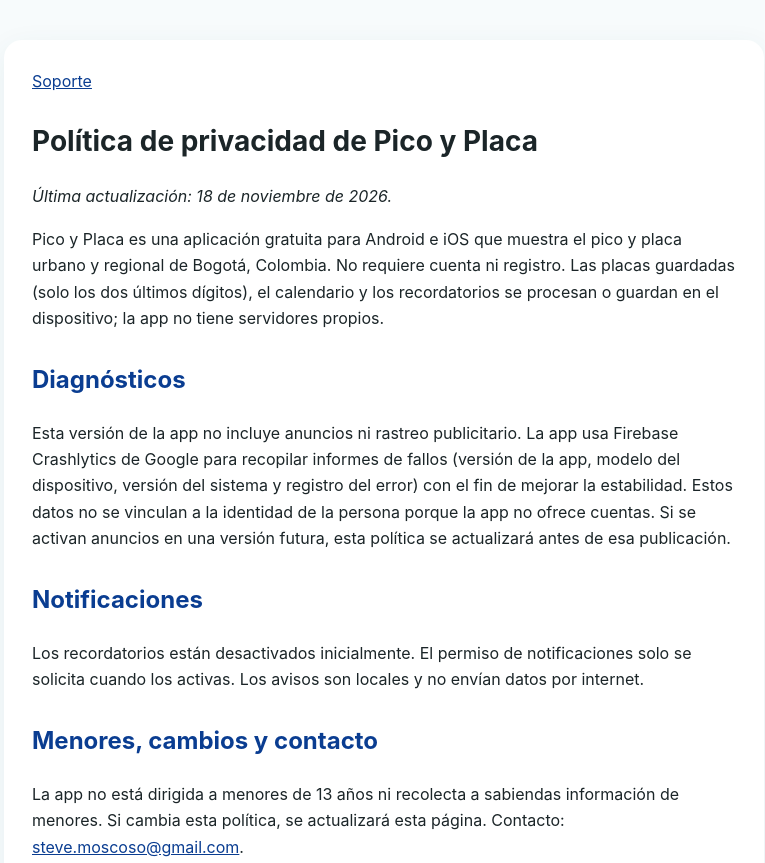
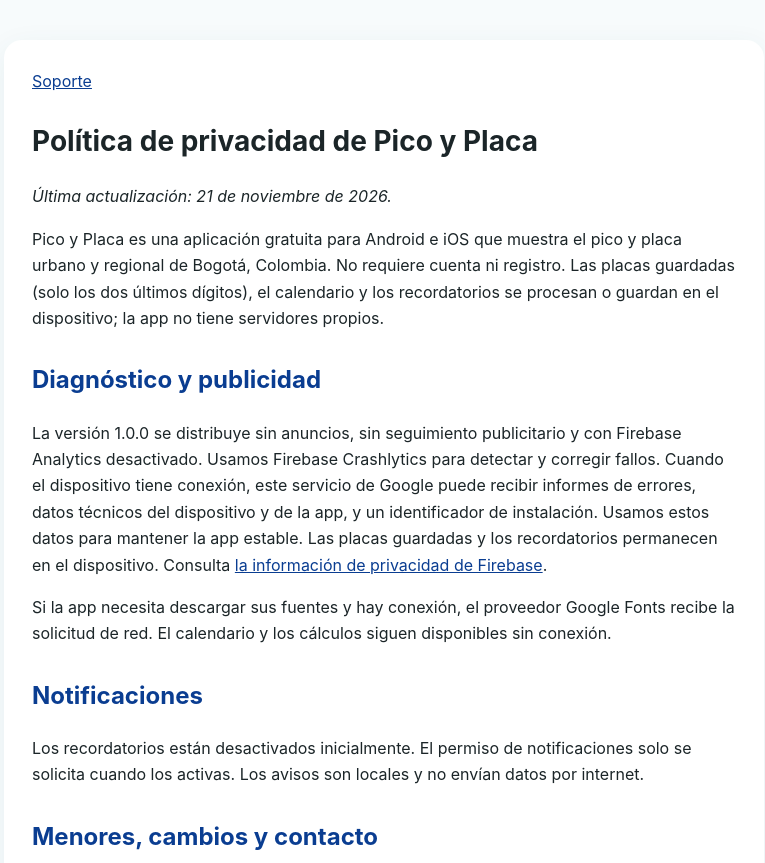
Before and after one commit to steveazul87/pico-placa-privacy, a plain HTML site: page index.html in a window 1280 px wide. Shown: the top 863 px of the page, without its empty margins (256-1021 px from the left). Drawn offline with Linux system fonts and the light colour scheme.

Commit message:
Describe the ad-free Pico y Placa launch

```diff
--- a/index.html
+++ b/index.html
@@ -12,10 +12,11 @@ body{font-family:-apple-system,BlinkMacSystemFont,"Segoe UI",Roboto,sans-serif;m
 <body><main>
 <nav><a href="support.html">Soporte</a></nav>
 <h1>Política de privacidad de Pico y Placa</h1>
-<p><em>Última actualización: 18 de noviembre de 2026.</em></p>
+<p><em>Última actualización: 21 de noviembre de 2026.</em></p>
 <p>Pico y Placa es una aplicación gratuita para Android e iOS que muestra el pico y placa urbano y regional de Bogotá, Colombia. No requiere cuenta ni registro. Las placas guardadas (solo los dos últimos dígitos), el calendario y los recordatorios se procesan o guardan en el dispositivo; la app no tiene servidores propios.</p>
-<h2>Diagnósticos</h2>
-<p>Esta versión de la app no incluye anuncios ni rastreo publicitario. La app usa Firebase Crashlytics de Google para recopilar informes de fallos (versión de la app, modelo del dispositivo, versión del sistema y registro del error) con el fin de mejorar la estabilidad. Estos datos no se vinculan a la identidad de la persona porque la app no ofrece cuentas. Si se activan anuncios en una versión futura, esta política se actualizará antes de esa publicación.</p>
+<h2>Diagnóstico y publicidad</h2>
+<p>La versión 1.0.0 se distribuye sin anuncios, sin seguimiento publicitario y con Firebase Analytics desactivado. Usamos Firebase Crashlytics para detectar y corregir fallos. Cuando el dispositivo tiene conexión, este servicio de Google puede recibir informes de errores, datos técnicos del dispositivo y de la app, y un identificador de instalación. Usamos estos datos para mantener la app estable. Las placas guardadas y los recordatorios permanecen en el dispositivo. Consulta <a href="https://firebase.google.com/support/privacy">la información de privacidad de Firebase</a>.</p>
+<p>Si la app necesita descargar sus fuentes y hay conexión, el proveedor Google Fonts recibe la solicitud de red. El calendario y los cálculos siguen disponibles sin conexión.</p>
 <h2>Notificaciones</h2>
 <p>Los recordatorios están desactivados inicialmente. El permiso de notificaciones solo se solicita cuando los activas. Los avisos son locales y no envían datos por internet.</p>
 <h2>Menores, cambios y contacto</h2>
```
